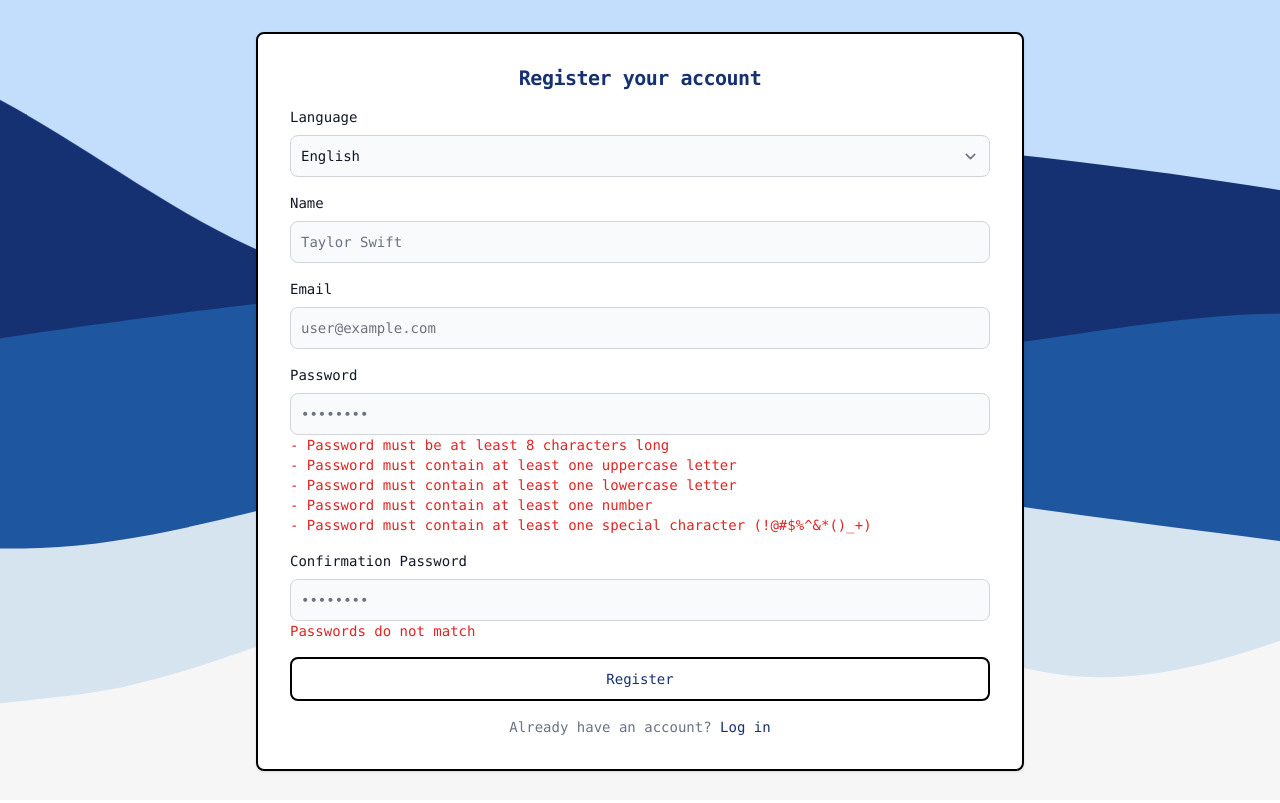
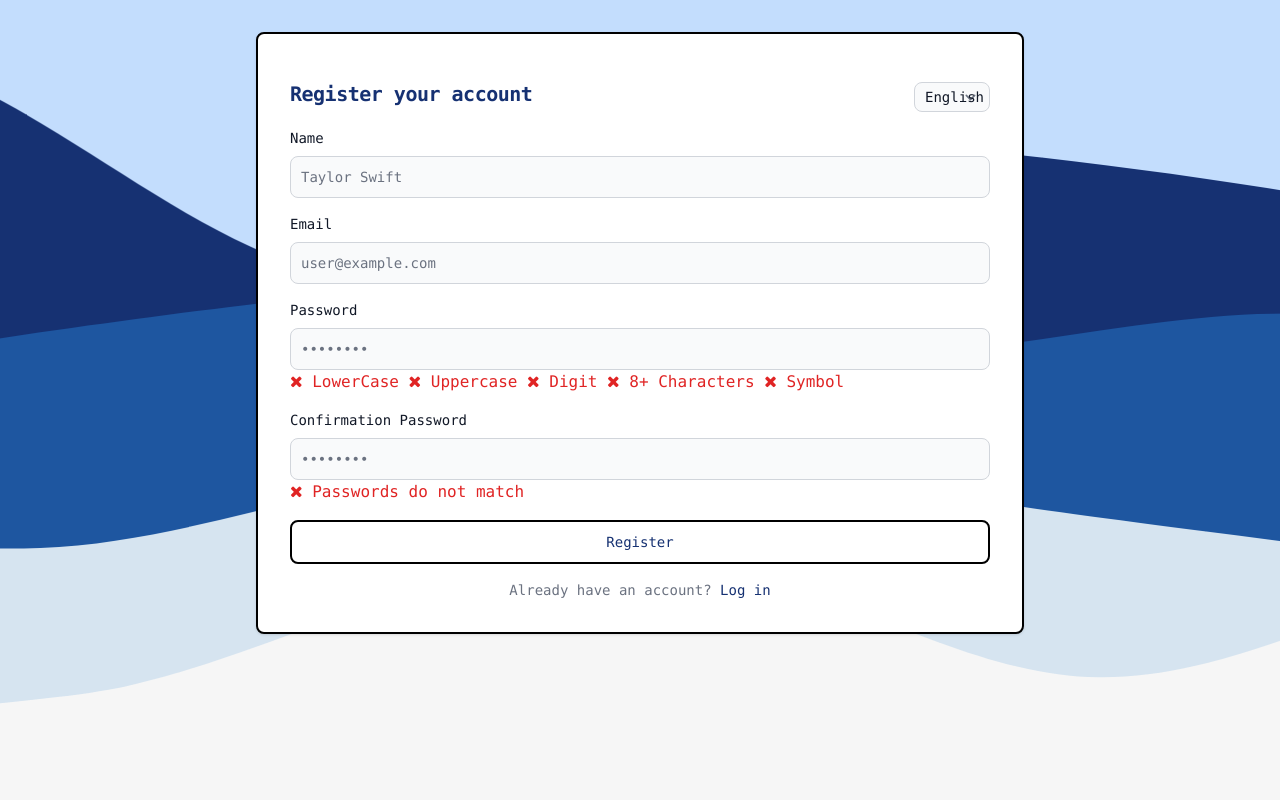
Before and after one commit to royalmo/navlab, a Flask app: page /register in a window 1280 px wide. After the commit the page ends 704 px from the top, so only its background shows below. Run offline with Flask 2, Linux system fonts and the light colour scheme; style sheets or scripts are compiled from the project's sources; some libraries are stand-ins or nearby versions.

Commit message:
Fixed password form

```diff
--- a/app/static/js/register_check.js
+++ b/app/static/js/register_check.js
@@ -1,54 +1,52 @@
 const passwordInput = document.querySelector('input[name="password"]');
-const passwordError = document.getElementById("passwordError");
+const passwordInputHint = document.getElementById("password_hints");
 const passwordConfirmation = document.querySelector('input[name="password_confirm"]');
-const passwordErrorConf = document.getElementById("passwordErrorConf");
+const passwordConfirmationHint = document.getElementById("password_confirm_hints");
+
 const passwordRegex = /^(?=.*[A-Z])(?=.*\d)(?=.*[!@#$%^&*()_+])[A-Za-z\d!@#$%^&*()_+]{8,}$/;
+
+function set_element(e, failed) {
+    if (failed) {
+        e.classList.replace('text-green-700', 'text-red-700');
+        e.children[0].classList.replace('fa-check', 'fa-times');
+    }
+    else {
+        e.classList.replace('text-red-700', 'text-green-700');
+        e.children[0].classList.replace('fa-times', 'fa-check');
+    }
+}
 
 passwordInput.addEventListener("input", () => {
     const password = passwordInput.value;
-    let errorMessages = [];
+    const ch = passwordInputHint.children;
 
-    if (passwordRegex.test(password)) {
-        passwordError.innerHTML = '<span class="text-green-600">Password meets all requirements</span>';
-    } else {
-        if (password.length < 8) {
-            errorMessages.push("- Password must be at least 8 characters long");
-        }
-        if (!/(?=.*[A-Z])/.test(password)) {
-            errorMessages.push("- Password must contain at least one uppercase letter");
-        }
-        if (!/(?=.*[a-z])/.test(password)) {
-            errorMessages.push("- Password must contain at least one lowercase letter");
-        }
-        if (!/(?=.*\d)/.test(password)) {
-            errorMessages.push("- Password must contain at least one number");
-        }
-        if (!/(?=.*[!@#$%^&*()_+])/.test(password)) {
-            errorMessages.push("- Password must contain at least one special character (!@#$%^&*()_+)");
-        }
-        passwordError.innerHTML = errorMessages.map(message => `<span class="text-${password.length >= 8 && /(?=.*[A-Z])/.test(password) && /(?=.*\d)/.test(password) && /(?=.*[!@#$%^&*()_+])/.test(password) ? 'green' : 'red'}">${message}</span>`).join('<br>');
-    }
+    set_element(ch[0], !/(?=.*[a-z])/.test(password));
+    set_element(ch[1], !/(?=.*[A-Z])/.test(password));
+    set_element(ch[2], !/(?=.*\d)/.test(password));
+    set_element(ch[3], password.length < 8);
+    set_element(ch[4], !/(?=.*[!@#$%^&*()_+])/.test(password));
 });
 
 passwordConfirmation.addEventListener("input", () => {
     const password = passwordInput.value;
     const passwordConf = passwordConfirmation.value;
-    let errorMessages = [];
+
+    const firstChild = passwordConfirmationHint.children[0];
+    const secondChild = passwordConfirmationHint.children[1];
 
     if (password !== passwordConf) {
-        errorMessages.push("Passwords do not match");
+        firstChild.style.display = "block";
+        secondChild.style.display = "none";
     }
-
-    if (errorMessages.length > 0) {
-        passwordErrorConf.innerHTML = errorMessages.map(message => `<span class="text-red-600">${message}</span>`).join('<br>');
-    } else {
-        passwordErrorConf.innerHTML = '<span class="text-green-600">Passwords match</span>';
+    else {
+        firstChild.style.display = "none";
+        secondChild.style.display = "block";
     }
 });
 
 function validateForm() {
-    var password = document.forms["register_form"]["password"].value;
-    var confirm_password = document.forms["register_form"]["confirmation_password"].value;
+    var password = passwordInput.value;
+    var confirm_password = passwordConfirmation.value;
 
     return password == confirm_password;
 }
--- a/app/templates/pages/users/signup.html.j2
+++ b/app/templates/pages/users/signup.html.j2
@@ -4,22 +4,23 @@
 
 {% block body %}
 
-<!-- <img src="images/navlab_logo.svg" alt="NavLab Logo" class=""/> -->
-<h1 class="text-lp-4 text-center text-xl font-bold leading-tight tracking-tight md:text-2xl">
-    {{_('Register your account')}}
-</h1>
-{% if email_taken %}
-  <h4 class="text-center font-bold text-red-800">
-    {{_('Email already taken. Please try another or')}} <a href="{{ url_for('.login') }}" class="text-red-600 italic underline hover:text-red-300">{{_('log in')}}</a>.
-  </h4>
-{% endif %}
 <form id="register_form" class="space-y-4 md:space-y-6" method="post" action="">
   {{ form.hidden_tag() }}
-  <div>
-    <label class="block mb-2 text-sm font-medium text-gray-900">{{ _('Language') }} </label>
-    {{form.language(class_="bg-gray-50 border border-gray-300 text-gray-900 sm:text-sm rounded-lg focus:ring-primary-600 focus:border-primary-600 block w-full p-2.5")}}
+
+  <div class="flex">
+    <h1 class="text-lp-4 text-center text-xl font-bold leading-tight tracking-tight md:text-2xl">
+        {{_('Register your account')}}
+    </h1>
+    {{ form.language(class_="bg-gray-50 border border-gray-300 text-gray-900 sm:text-sm rounded-lg focus:ring-primary-600 focus:border-primary-600 block w-full p-1 pl-2.5",style="width:auto; margin-left:auto;") }}
     <script src="{{ url_for('static', filename='js/change_language.js') }}"></script>
   </div>
+
+  {% if email_taken %}
+    <h4 class="text-center font-bold text-red-800">
+      {{_('Email already taken. Please try another or')}} <a href="{{ url_for('.login') }}" class="text-red-600 italic underline hover:text-red-300">{{_('log in')}}</a>.
+    </h4>
+  {% endif %}
+
   <div>
     <label for="name" class="block mb-2 text-sm font-medium text-gray-900">{{_('Name')}}</label>
     {{ form.name(class_="bg-gray-50 border border-gray-300 text-gray-900 sm:text-sm rounded-lg focus:ring-primary-600 focus:border-primary-600 block w-full p-2.5") }}
@@ -31,20 +32,35 @@
   <div>
     <label for="password" class="block mb-2 text-sm font-medium text-gray-900">{{_('Password')}}</label>
     {{ form.password(class_="bg-gray-50 border border-gray-300 text-gray-900 sm:text-sm rounded-lg focus:ring-primary-600 focus:border-primary-600 block w-full p-2.5", pattern="^(?=.*[A-Z])(?=.*\d)(?=.*[!@#$%^&*()_+])[A-Za-z\d!@#$%^&*()_+]{8,}$") }}
-    <div id="passwordError" class="text-red-600 text-sm">
-        - {{_('Password must be at least 8 characters long')}}<br>
-        - {{_('Password must contain at least one uppercase letter')}}<br>
-        - {{_('Password must contain at least one lowercase letter')}}<br>
-        - {{_('Password must contain at least one number')}}<br>
-        - {{_('Password must contain at least one special character')}} (!@#$%^&*()_+)
+    <div id="password_hints">
+      <span class="text-red-600">
+        <i class="fa fa-times"></i> LowerCase
+      </span>
+      <span class="text-red-600">
+        <i class="fa fa-times"></i> Uppercase
+      </span>
+      <span class="text-red-600">
+        <i class="fa fa-times"></i> Digit
+      </span>
+      <span class="text-red-600">
+        <i class="fa fa-times"></i> 8+ Characters
+      </span>
+      <span class="text-red-600">
+        <i class="fa fa-times"></i> Symbol
+      </span>
     </div>
   </div>
   <div>
     <label for="confirmation_password"
         class="block mb-2 text-sm font-medium text-gray-900">{{_('Confirmation Password')}}</label>
     {{ form.password_confirm(class_="bg-gray-50 border border-gray-300 text-gray-900 sm:text-sm rounded-lg focus:ring-primary-600 focus:border-primary-600 block w-full p-2.5", pattern="^(?=.*[A-Z])(?=.*\d)(?=.*[!@#$%^&*()_+])[A-Za-z\d!@#$%^&*()_+]{8,}$") }}
-    <div id="passwordErrorConf" class="text-red-600 text-sm">
-        {{_('Passwords do not match')}}<br>
+    <div id="password_confirm_hints">
+      <span class="text-red-600">
+        <i class="fa fa-times"></i> Passwords do not match
+      </span>
+      <span class="text-green-600" style="display:none;">
+        <i class="fa fa-check"></i> Passwords match
+      </span>
     </div>
   </div>
 
--- a/app/views/users.py
+++ b/app/views/users.py
@@ -16,6 +16,7 @@ def login():
     sel=SelectForm()
     sel.language.default=get_locale()
     sel.process()
+
     form = LoginForm()
     if form.validate_on_submit():
         user = User.query.filter_by(email=form.email.data).first()
@@ -40,8 +41,6 @@ def register():
     if current_user.is_authenticated: return redirect(url_for('main.dashboard'))
 
     form = RegisterForm()
-    form.language.default=get_locale()
-    form.process()
 
     if form.validate_on_submit() and form.password.data == form.password_confirm.data:
         hashed_password = bcrypt.generate_password_hash(form.password.data)
@@ -50,6 +49,9 @@ def register():
         db.session.commit()
         mailer.new_user(new_user)
         return render_template('pages/users/signup_success.html.j2', name=form.name.data, title=gettext('Registered!'))
+
+    form.language.default=get_locale()
+    form.process()
 
     return render_template('pages/users/signup.html.j2', form=form, email_taken=request.method=='POST', title=gettext('Register'))
 
```
Also changed, not shown: app/templates/pages/newuser.html.j2 (+32 -13 lines), app/templates/pages/users/login.html.j2 (+7 -7 lines).
